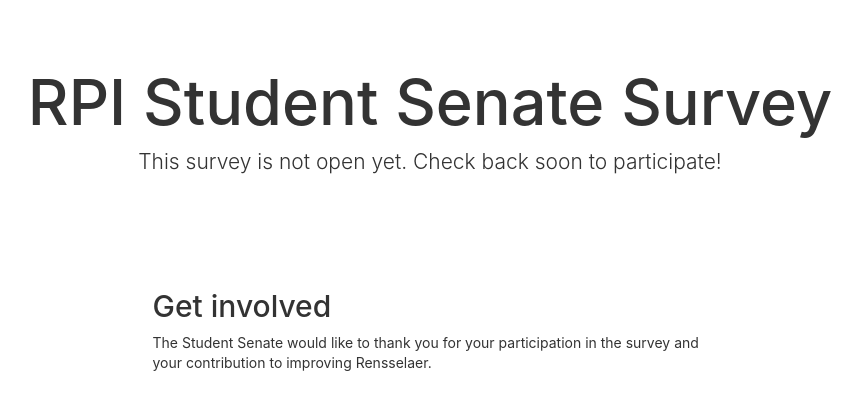
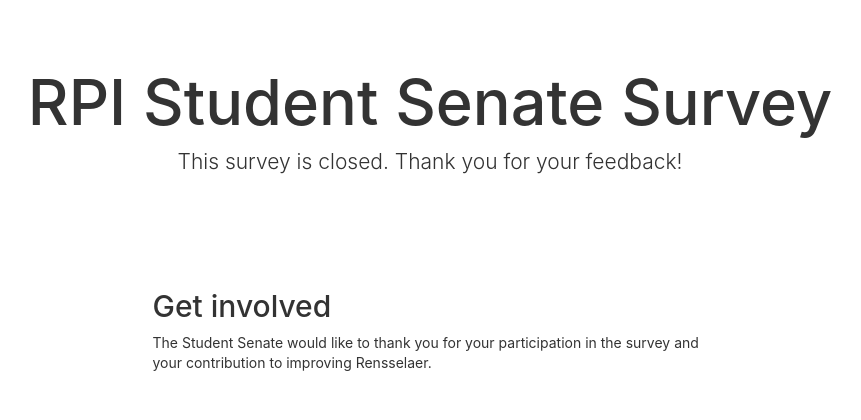
Before and after one commit to wtg/senate-survey, a Flask app: template templates/closed.html in a window 1280 px wide. Shown: the top 420 px of the page, without its empty margins (210-1071 px from the left). Run offline with Flask 2, Linux system fonts and the light colour scheme; the template is opened without the code that fills it, so the values that code supplies are empty; some libraries are stand-ins or nearby versions.

Commit message:
Update closed message

```diff
--- a/templates/closed.html
+++ b/templates/closed.html
@@ -3,7 +3,7 @@
 {% block content %}
             <div class="jumbotron">
                 <h1>RPI Student Senate Survey</h1>
-                <p class="lead">This survey is not open yet. Check back soon to participate!</p>
+                <p class="lead">This survey is closed. Thank you for your feedback!</p>
             </div>
             <div class="row">
                 <div class="col-lg-6 col-lg-push-3">
```
